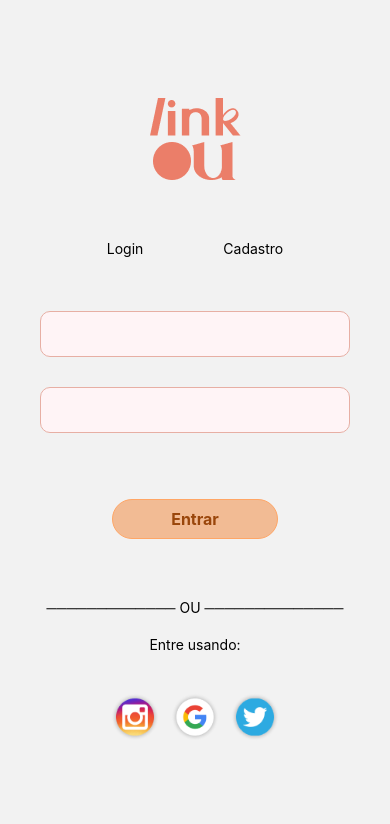
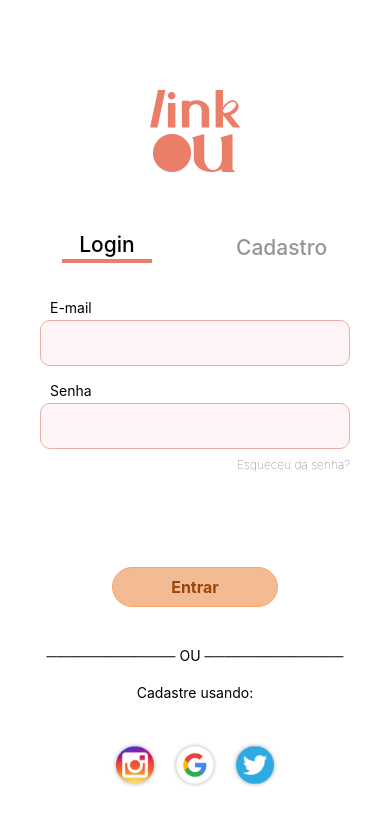
Before and after one commit to freiremilena/linkou-mobile, a React Native app: screen /Login in a window 390 px wide. Shown: the top 824 px of the page. Built offline with nearby package versions, Linux system fonts and the light colour scheme.

Commit message:
Dinamicidade na escolha dos componentes

```diff
--- a/App.js
+++ b/App.js
@@ -4,6 +4,7 @@ import Routes from "./src/routes";
 import { createStackNavigator } from '@react-navigation/stack'
 import Post from "./src/pages/Post";
 import Login from "./src/pages/Login";
+import Forgot from "./src/pages/Forgot";
 
 const Stack = createStackNavigator();
 
@@ -14,6 +15,7 @@ export default function App() {
         <Stack.Screen name="Login" component={Login} options={{ headerShown: false }}/>
         <Stack.Screen name="Rotas" component={Routes} options={{ headerShown: false }}/>
         <Stack.Screen name="Post" component={Post} options={{ headerShown: false }}/>
+        <Stack.Screen name="Forgot" component={Forgot} options={{ headerShown: false }}/>
       </Stack.Navigator>
     </NavigationContainer>
   )
--- a/app.json
+++ b/app.json
@@ -23,7 +23,8 @@
       "adaptiveIcon": {
         "foregroundImage": "./assets/adaptive-icon.png",
         "backgroundColor": "#FFFFFF"
-      }
+      },
+      "package": "linkou.app"
     },
     "web": {
       "favicon": "./assets/favicon.png"
--- /dev/null
+++ b/src/components/CadastroComponent/index.jsx
@@ -0,0 +1,46 @@
+import React, { useState } from "react";
+import { Text, TouchableOpacity, View, Input, TextInput } from "react-native";
+import { useNavigation } from "@react-navigation/native";
+
+import styles from "./styles";
+
+export default function CadastroComponent() {
+  const [passwordValue, setPasswordValue] = useState("");
+  const [emailValue, setEmailValue] = useState("");
+  const navigation = useNavigation();
+
+  function enter() {
+    navigation.navigate("Rotas");
+  }
+
+  function forgot() {
+    navigation.navigate("Forgot");
+  }
+
+  return (
+    <>
+      <View>
+        <Text style={styles.userNameInputText}>Username</Text>
+        <TextInput style={styles.input} />
+      </View>
+
+      <View>
+        <Text style={styles.emailInputText}>E-mail</Text>
+        <TextInput style={styles.input} />
+      </View>
+
+      <View>
+        <Text style={styles.passwordInputText}>Senha</Text>
+        <TextInput
+          onChangeText={(text) => setPasswordValue(text)}
+          value={passwordValue}
+          style={styles.input}
+        />
+      </View>
+
+      <TouchableOpacity style={styles.button} onPress={() => enter()}>
+        <Text style={styles.buttonText}>Cadastrar</Text>
+      </TouchableOpacity>
+    </>
+  );
+}
--- /dev/null
+++ b/src/components/CadastroComponent/styles.jsx
@@ -0,0 +1,63 @@
+import { StyleSheet } from "react-native";
+
+export default StyleSheet.create({
+
+  input: {
+    marginBottom: 16,
+    padding: 14,
+    width: 310,
+    height: 46,
+    borderColor: "#E7AFA4",
+    borderWidth: 1,
+    backgroundColor: "#FFF4F6",
+    borderRadius: 10,
+  },
+
+  emailInputText:{
+    marginLeft:10,
+    marginBottom: 4
+  },
+
+  passwordInputText:{
+    marginLeft:10,
+    marginBottom: 4
+  },
+
+  userNameInputText:{
+    marginLeft:10,
+    marginBottom: 4
+  },
+
+  forgot:{
+    width: 310,
+    display: "flex",
+    alignItems: "flex-end",
+
+  },
+
+  forgotText:{
+    marginTop: -8,
+    fontWeight: "100",
+    fontSize: 12,
+    color: "#555555",
+  },
+
+  button: {
+    display: "flex",
+    alignItems: "center",
+    justifyContent: "center",
+    borderColor: "#FFA666",
+    borderWidth: 1,
+    backgroundColor: "#F2BB94",
+    height: 40,
+    width: 166,
+    marginTop: 18,
+    borderRadius: 50,
+  },
+  buttonText: {
+    color: "#9A460B",
+    fontSize: 16,
+    fontWeight: "bold",
+  },
+
+});
--- /dev/null
+++ b/src/components/LoginComponent/index.jsx
@@ -0,0 +1,50 @@
+import React, { useState } from "react";
+import { Text, TouchableOpacity, View, Input, TextInput } from "react-native";
+import { useNavigation } from "@react-navigation/native";
+
+import styles from "./styles";
+
+export default function LoginComponent() {
+  const [passwordValue, setPasswordValue] = useState("");
+  const [emailValue, setEmailValue] = useState("");
+  const navigation = useNavigation();
+
+
+  function enter() {
+    navigation.navigate("Rotas");
+  }
+
+  function forgot() {
+    navigation.navigate("Forgot");
+  }
+
+  return (
+    <>
+      <View>
+        <Text style={styles.emailInputText}>E-mail</Text>
+        <TextInput
+          onChangeText={(text) => setEmailValue(text)}
+          value={emailValue}
+          style={styles.input}
+        />
+      </View>
+
+      <View>
+        <Text style={styles.passwordInputText}>Senha</Text>
+        <TextInput
+          onChangeText={(text) => setPasswordValue(text)}
+          value={passwordValue}
+          style={styles.input}
+        />
+      </View>
+      <View style={styles.forgot}>
+        <TouchableOpacity onPress={() => forgot()}>
+          <Text style={styles.forgotText}>Esqueceu da senha?</Text>
+        </TouchableOpacity>
+      </View>
+      <TouchableOpacity style={styles.button} onPress={() => enter()}>
+        <Text style={styles.buttonText}>Entrar</Text>
+      </TouchableOpacity>
+    </>
+  );
+}
--- /dev/null
+++ b/src/components/LoginComponent/styles.jsx
@@ -0,0 +1,60 @@
+import { StyleSheet } from "react-native";
+
+export default StyleSheet.create({
+
+  input: {
+    marginBottom: 16,
+    padding: 14,
+    width: 310,
+    height: 46,
+    borderColor: "#E7AFA4",
+    borderWidth: 1,
+    backgroundColor: "#FFF4F6",
+    borderRadius: 10,
+  },
+
+  emailInputText:{
+    marginLeft:10,
+    marginBottom: 4
+  },
+
+  passwordInputText:{
+    marginLeft:10,
+    marginBottom: 4
+  },
+
+  forgot:{
+    width: 310,
+    display: "flex",
+    alignItems: "flex-end",
+
+  },
+
+  forgotText:{
+    marginTop: -8,
+    fontWeight: "100",
+    fontSize: 12,
+    color: "#555555",
+  },
+
+  button: {
+    display: "flex",
+    alignItems: "center",
+    justifyContent: "center",
+    borderColor: "#FFA666",
+    borderWidth: 1,
+    backgroundColor: "#F2BB94",
+    height: 40,
+    width: 166,
+    marginTop: 95,
+    borderRadius: 50,
+  },
+  buttonText: {
+    color: "#9A460B",
+    fontSize: 16,
+    fontWeight: "bold",
+  },
+
+
+
+});
--- a/src/pages/Login/index.jsx
+++ b/src/pages/Login/index.jsx
@@ -1,18 +1,28 @@
 import React, { useState } from "react";
-import { View, Text, TextInput, TouchableOpacity, Image } from "react-native";
+import { View, Text, TouchableOpacity, Image } from "react-native";
 import Logo from "../../assets/logo.png";
 import Instagram from "../../assets/instagram.png";
 import Twitter from "../../assets/twitter.png";
 import Google from "../../assets/google.png";
 import styles from "./styles";
+import LoginComponent from "../../components/LoginComponent";
+import CadastroComponent from "../../components/CadastroComponent";
 
+export default function Login() {
+  const [cadastroForm, setCadastroForm] = useState(false);
 
-export default function Login({ navigation }) {
-  const [passwordValue, setPasswordValue] = useState("");
-  const [emailValue, setEmailValue] = useState("");
+  const [loginIsPress, setLoginIsPress] = useState(true);
+  const [registerIsPress, setRegisterIsPress] = useState(false);
 
-  function login() {
-    navigation.navigate('Rotas')
+  let bottonTextLogin = "Entre usando:";
+  let bottonTextCadastro = "Cadastre usando:";
+
+  function ActiveFormCadastro() {
+    setCadastroForm(true);
+  }
+
+  function ActiveFormLogin() {
+    setCadastroForm(false);
   }
 
   return (
@@ -21,32 +31,67 @@ export default function Login({ navigation }) {
         <Image style={styles.image} source={Logo} />
 
         <View style={styles.accessButtons}>
-          <TouchableOpacity style={styles.accessButton}>
-            <Text>Login</Text>
-            </TouchableOpacity>
-          <TouchableOpacity style={styles.accessButton}>
-            <Text>Cadastro</Text>
+          <TouchableOpacity
+            style={styles.accessButton}
+            onPress={() => {
+              setRegisterIsPress(false);
+              setLoginIsPress(true);
+              ActiveFormLogin();
+            }}
+          >
+            <View style={{ display: "flex", alignItems: "center" }}>
+              <Text
+                style={
+                  loginIsPress ? styles.textAccessPressed : styles.textAccess
+                }
+              >
+                Login
+              </Text>
+              {loginIsPress ? (
+                <View
+                  style={{
+                    width: 90,
+                    height: 4,
+                    backgroundColor: "#EB7E69",
+                    marginTop: 2,
+                  }}
+                ></View>
+              ) : null}
+            </View>
+          </TouchableOpacity>
+
+          <TouchableOpacity
+            style={styles.accessButton}
+            onPress={() => {
+              setLoginIsPress(false);
+              setRegisterIsPress(true);
+              ActiveFormCadastro();
+            }}
+          >
+            <Text
+              style={
+                registerIsPress ? styles.textAccessPressed : styles.textAccess
+              }
+            >
+              Cadastro
+            </Text>
+            {registerIsPress ? (
+              <View
+                style={{
+                  width: 90,
+                  height: 4,
+                  backgroundColor: "#EB7E69",
+                  marginTop: 2,
+                }}
+              ></View>
+            ) : null}
           </TouchableOpacity>
         </View>
-
-        <TextInput
-          onChangeText={(text) => setEmailValue(text)}
-          value={emailValue}
-          style={styles.input}
-        />
-
-        <TextInput
-          onChangeText={(text) => setPasswordValue(text)}
-          value={passwordValue}
-          style={styles.input}
-        />
-        <TouchableOpacity style={styles.button} onPress={() => login()}>
-          <Text style={styles.buttonText}>Entrar</Text>
-        </TouchableOpacity>
+        {cadastroForm ? <CadastroComponent />  : <LoginComponent />}
 
         <Text style={styles.align}>───────────── OU ──────────────</Text>
 
-        <Text>Entre usando:</Text>
+        <Text>{cadastroForm ? bottonTextLogin : bottonTextCadastro}</Text>
         <View style={styles.redesSociais}>
           <Image style={styles.redesSociaisIcon} source={Instagram} />
           <Image style={styles.redesSociaisIcon} source={Google} />
--- a/src/pages/Login/styles.jsx
+++ b/src/pages/Login/styles.jsx
@@ -5,16 +5,18 @@ export default StyleSheet.create({
     flex: 1,
     alignItems: "center",
     justifyContent: "center",
+    backgroundColor: "#fff"
   },
 
   image: {
     width: 91,
     height: 82,
-    marginBottom: 60,
+    marginBottom: 40,
+    marginTop: 40
   },
 
   input: {
-    marginBottom: 30,
+    marginBottom: 16,
     padding: 14,
     width: 310,
     height: 46,
@@ -22,6 +24,30 @@ export default StyleSheet.create({
     borderWidth: 1,
     backgroundColor: "#FFF4F6",
     borderRadius: 10,
+  },
+
+  emailInputText:{
+    marginLeft:10,
+    marginBottom: 4
+  },
+
+  passwordInputText:{
+    marginLeft:10,
+    marginBottom: 4
+  },
+
+  forgot:{
+    width: 310,
+    display: "flex",
+    alignItems: "flex-end",
+
+  },
+
+  forgotText:{
+    marginTop: -8,
+    fontWeight: "100",
+    fontSize: 12,
+    color: "#555555",
   },
 
   button: {
@@ -33,7 +59,7 @@ export default StyleSheet.create({
     backgroundColor: "#F2BB94",
     height: 40,
     width: 166,
-    marginTop: 36,
+    marginTop: 62,
     borderRadius: 50,
   },
   buttonText: {
@@ -53,15 +79,42 @@ export default StyleSheet.create({
   },
 
   align: {
-    marginTop: 60,
+    marginTop: 40,
     marginBottom: 20,
   },
   accessButtons: {
+    maxWidth: 310,
+    minWidth: 310,
     flexDirection: "row",
+    display: "flex",
+    alignItems: "center",
+    justifyContent: "space-between",
+    padding:20,
+    marginBottom: -32
+
   },
   accessButton: {
     fontSize: 24,
+    marginBottom: 48,
+    width: 94
+
+  },
+
+  accessButtonPressed: {
+    fontSize: 24,
     marginHorizontal: 40,
-    marginBottom: 54,
+    marginBottom: 48,
   },
+
+  textAccess:{
+    color: "#989494",
+    fontSize: 21,
+    fontWeight: "500"
+  },
+
+  textAccessPressed:{
+    color: "#000",
+    fontSize: 21,
+    fontWeight: "500"
+  }
 });
--- a/src/pages/Post/styles.jsx
+++ b/src/pages/Post/styles.jsx
@@ -5,7 +5,7 @@ export default StyleSheet.create({
     flex: 1,
     alignItems: "center",
     justifyContent: "center",
-    marginTop: 32
+    marginTop: 48
   },
 
   headerPostar: {
```
Also changed, not shown: src/pages/Post/index.jsx (+8 -3 lines).
